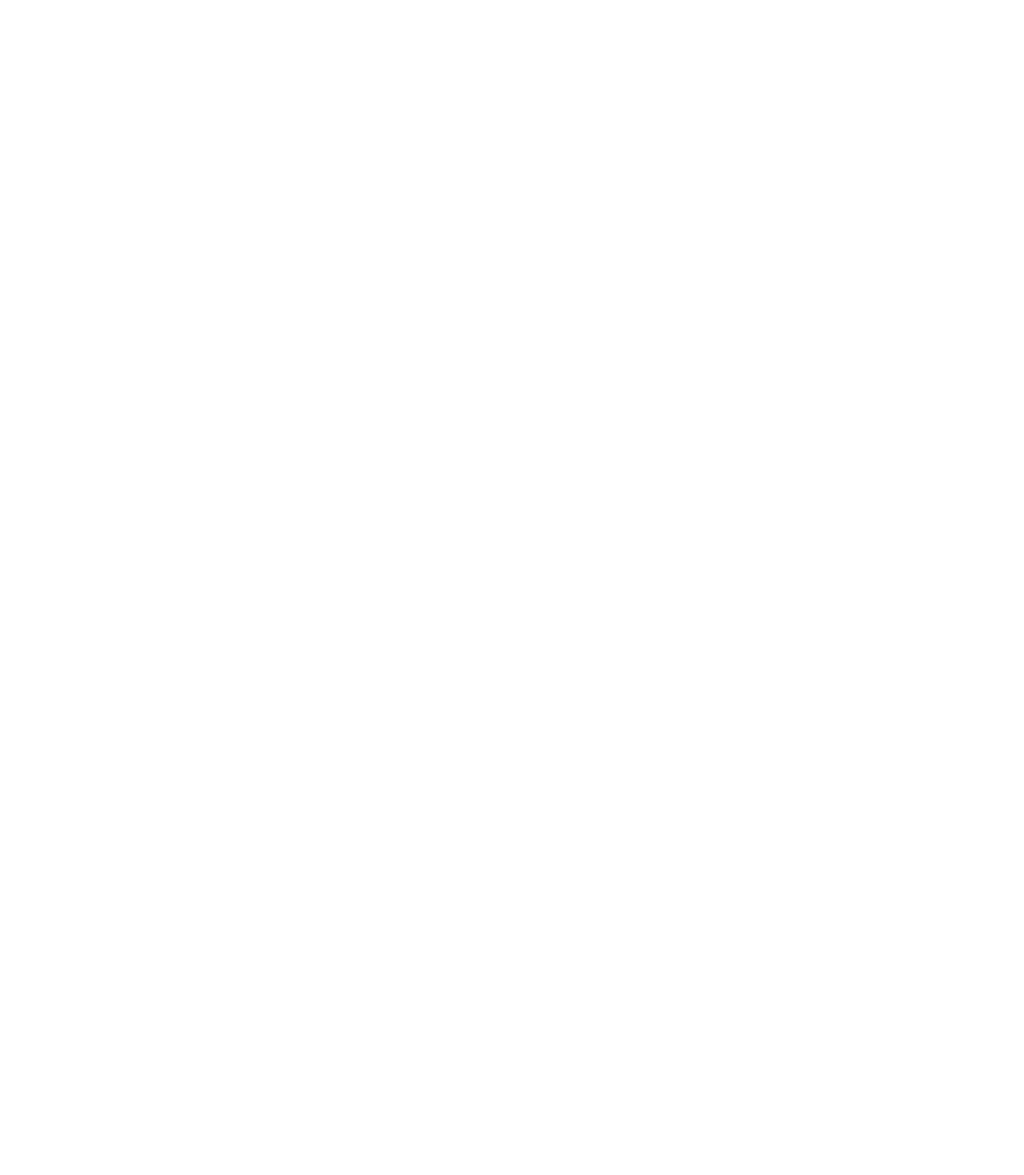
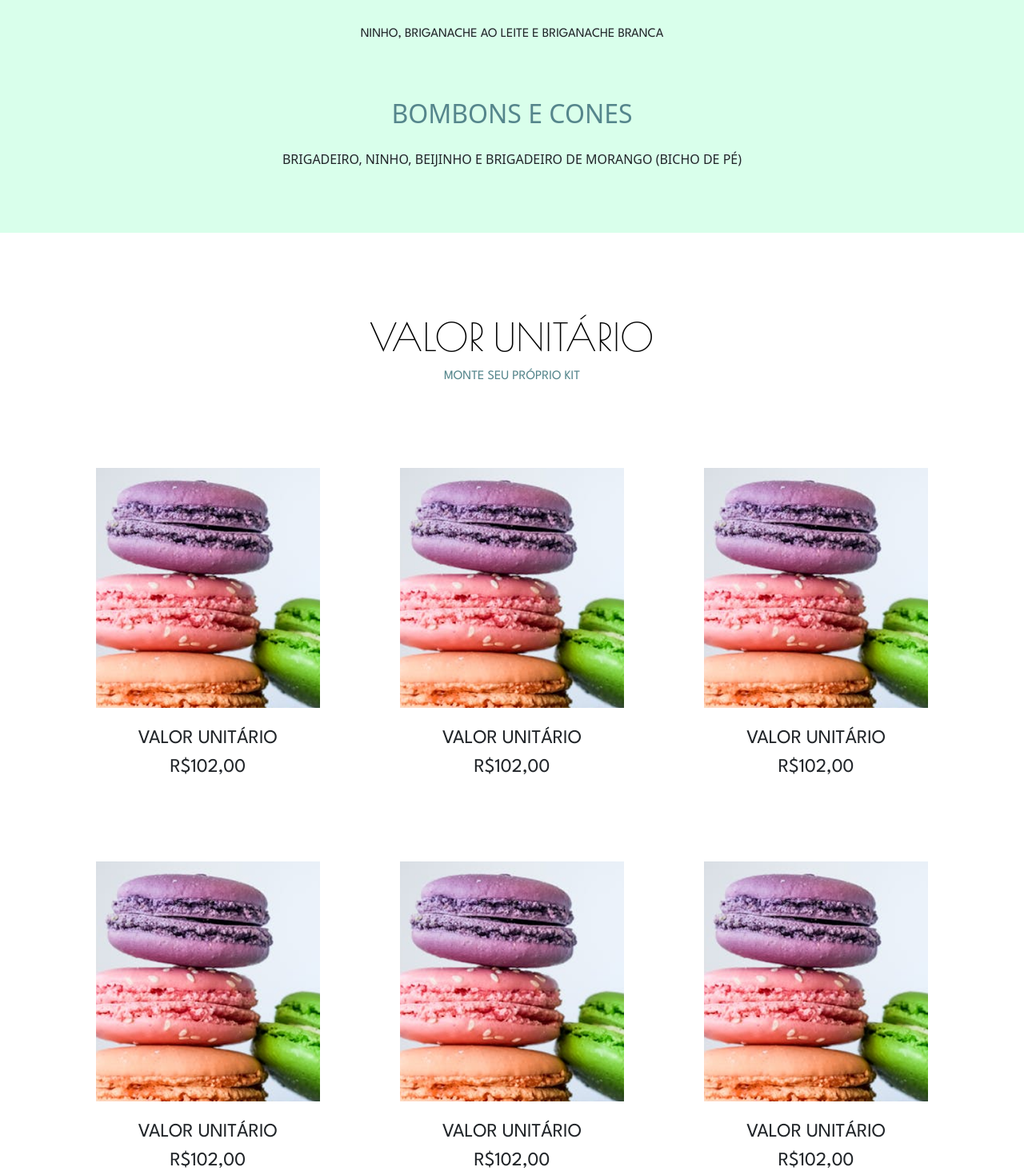
Before and after one commit to guilhermeandradee/mariascakes, a React (Vite) app: page /cardapio-doces-personalizados in a window 1280 px wide. Shown: the part 4604-6073 px from the top of the page at 80% size. Before the commit the page ends 4365 px from the top, so only its background shows below. Built offline with nearby package versions, Linux system fonts and the light colour scheme.

Commit message:
doces unitarios

```diff
--- a/src/pages/CardapioDocesPersonalizados.jsx
+++ b/src/pages/CardapioDocesPersonalizados.jsx
@@ -3,6 +3,7 @@
 import '../styles/cardapio-doces-pers.css'
 import '../styles/kits-prontos.css'
 import '../styles/doces-info.css'
+import '../styles/valor-unitario.css'
 
 function CardapioDocesPersonalizados(){
     return(
@@ -72,6 +73,58 @@
                         <img src="/images/sweet.png" alt="" />
                         <img src="/images/morango.png" alt="" />
                     </div>
+
+                    {/* --------- */}
+                    <div className="especificacoes">
+                        <h2 className="font-spartan">CUPCAKES</h2>
+                        <p className="font-spartan">PEDIDO DE 6 EM 6 UNIDADES COM O MESMO RECHEIO</p>
+
+                        <h2>RECHEIOS</h2>
+                        <p className="font-spartan">NINHO, BRIGANACHE AO LEITE E BRIGANACHE BRANCA</p>
+
+                        <h2>BOMBONS E CONES</h2>
+                        <p>BRIGADEIRO, NINHO, BEIJINHO E BRIGADEIRO DE MORANGO (BICHO DE PÉ)</p>
+                    </div>
+
+                </section>
+
+                <section className="valor-unitario">
+                    <h2 className="font-poiret">VALOR UNITÁRIO</h2>
+                    <p className="font-spartan">MONTE SEU PRÓPRIO KIT</p>
+
+                    <div className="itens">
+                        <div>
+                            <img src="/images/sweet.png" alt="" />
+                            <p className="font-spartan m-0">VALOR UNITÁRIO</p>
+                            <p className="font-spartan m-0">R$102,00</p>
+                        </div>
+                        <div>
+                            <img src="/images/sweet.png" alt="" />
+                            <p className="font-spartan m-0">VALOR UNITÁRIO</p>
+                            <p className="font-spartan m-0">R$102,00</p>
+                        </div>
+                        <div>
+                            <img src="/images/sweet.png" alt="" />
+                            <p className="font-spartan m-0">VALOR UNITÁRIO</p>
+                            <p className="font-spartan m-0">R$102,00</p>
+                        </div>
+                        <div>
+                            <img src="/images/sweet.png" alt="" />
+                            <p className="font-spartan m-0">VALOR UNITÁRIO</p>
+                            <p className="font-spartan m-0">R$102,00</p>
+                        </div>
+                        <div>
+                            <img src="/images/sweet.png" alt="" />
+                            <p className="font-spartan m-0">VALOR UNITÁRIO</p>
+                            <p className="font-spartan m-0">R$102,00</p>
+                        </div>
+                        <div>
+                            <img src="/images/sweet.png" alt="" />
+                            <p className="font-spartan m-0">VALOR UNITÁRIO</p>
+                            <p className="font-spartan m-0">R$102,00</p>
+                        </div>
+                    </div>
+
                 </section>
             </main>
         </>
--- a/src/styles/doces-info.css
+++ b/src/styles/doces-info.css
@@ -1,7 +1,7 @@
 .doces-info {
     background-color: #D9FFEB;
 
-    padding-top: 5%;
+    padding: 5% 0;
 }
 .doces-info > h2 {
     text-align: center;
@@ -22,13 +22,48 @@
     object-position: center center;
 }
 
+.especificacoes {
+    display: flex;
+    flex-direction: column;
+    align-items: center;
+}
+.especificacoes p {
+    text-align: center;
+    font-size: 16px;
+}
+.especificacoes > h2 {
+    color: #55868C;
+
+    font-size: 32px;
+    font-weight: 300;
+
+    margin: 4% 0 2% 0;
+}
+
+
+
 @media screen and (max-width: 732px) {
     .doces-info img {
         height: 30vh;
     }
 
+    .doces-info {
+        padding: 10% 0;
+    }
+
     .doces-info > h2 {
         font-size: 16px;
+    }
+
+    .especificacoes p {
+        font-size: 10px;
+    }
+
+    .especificacoes > h2 {
+        font-size: 16px;
+        font-weight: 300;
+
+        margin: 4% 0;
     }
 }
 
--- /dev/null
+++ b/src/styles/valor-unitario.css
@@ -0,0 +1,131 @@
+.valor-unitario {
+    display: flex;
+    flex-direction: column;
+    align-items: center;
+}
+
+.valor-unitario > h2 {
+    text-align: center;
+    font-size: 48px;
+    color: #000;
+
+    margin-top: 8%;
+}
+
+.valor-unitario > p {
+    text-align: center;
+
+    margin-bottom: 8%;
+    color: #55868C;
+}
+
+.itens {
+    display: flex;
+    justify-content: center;
+    flex-wrap: wrap;
+    /* background-color: red; */
+    width: 90%;
+    gap: 100px;
+}
+
+.itens > div {
+    display: flex;
+    flex-direction: column;
+    justify-content: center;
+    align-items: center;
+    width: calc(33% - 100px);
+    /* background-color: red; */
+}
+
+.itens > div img {
+    width: 100%;
+    height: 300px;
+    object-fit: cover;
+
+    margin-bottom: 20px;
+}
+
+.itens > div > p {
+    font-size: 24px;
+
+}
+
+@media screen and (max-width: 1260px) {
+    .itens {
+        /* background-color: red; */
+        width: 100%;
+        gap: 50px;
+    }
+
+    .itens > div img {
+        width: 200px;
+        height: 200px;
+        margin-bottom: 20px;
+    }
+    .itens > div > p {
+        font-size: 16px;
+    }
+
+    .valor-unitario > h2 {
+        font-size: 32px;
+    }
+}
+
+@media screen and (max-width: 950px) {
+    .itens {
+        gap: 60px;
+    }
+
+    .itens > div img {
+        width: 150px;
+        height: 150px;
+    }
+}
+@media screen and (max-width: 950px) {
+    .itens {
+        gap: 15px;
+    }
+
+    .itens > div {
+        display: flex;
+        flex-direction: column;
+        justify-content: center;
+        align-items: center;
+        width: calc(50% - 60px);
+        /* background-color: red; */
+    }
+
+    .itens > div img {
+        width: 200px;
+        height: 200px;
+    }
+
+    .valor-unitario > h2 {
+        font-size: 24px;
+        margin-top: 10%;
+    }
+    .valor-unitario > p {
+        font-size: 10px;
+        margin-bottom: 10%;
+    }
+}
+
+@media screen and (max-width: 560px) {
+    .itens {
+        gap: 15px;
+    }
+
+    .itens > div {
+        display: flex;
+        flex-direction: column;
+        justify-content: center;
+        align-items: center;
+        width: calc(50% - 15px);
+        /* background-color: red; */
+    }
+
+    .itens > div img {
+        width: 100%;
+        height: 120px;
+    }
+}
```
